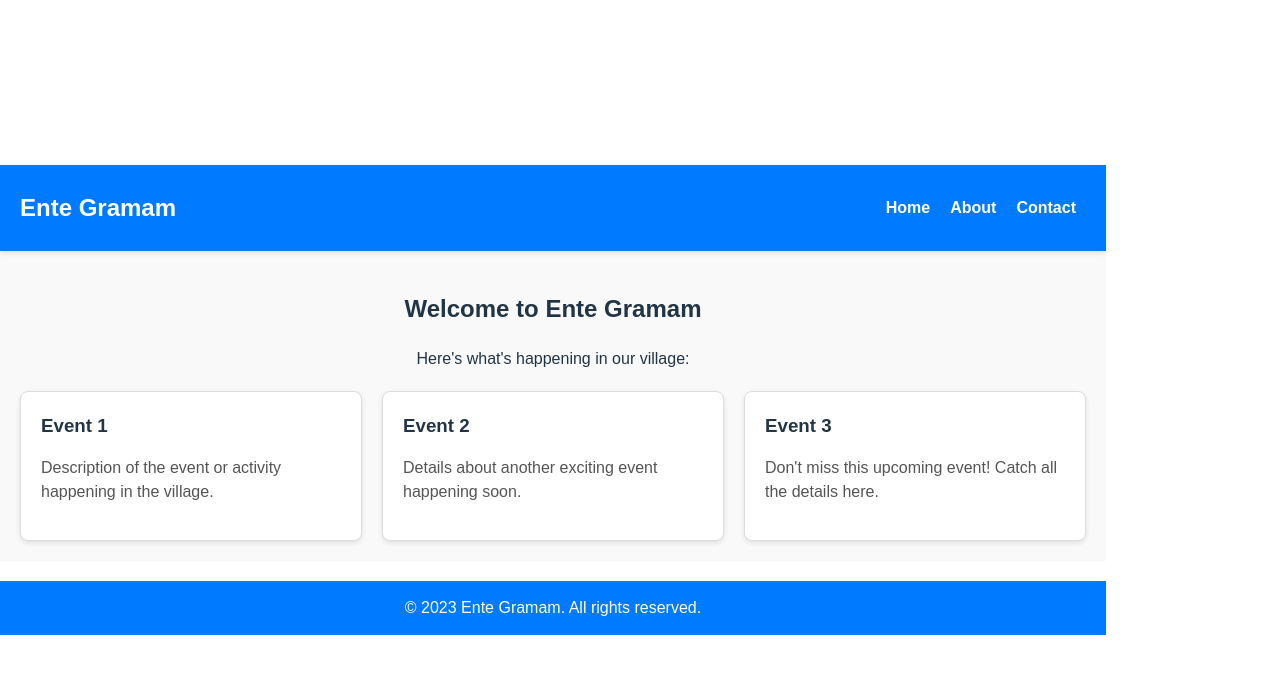
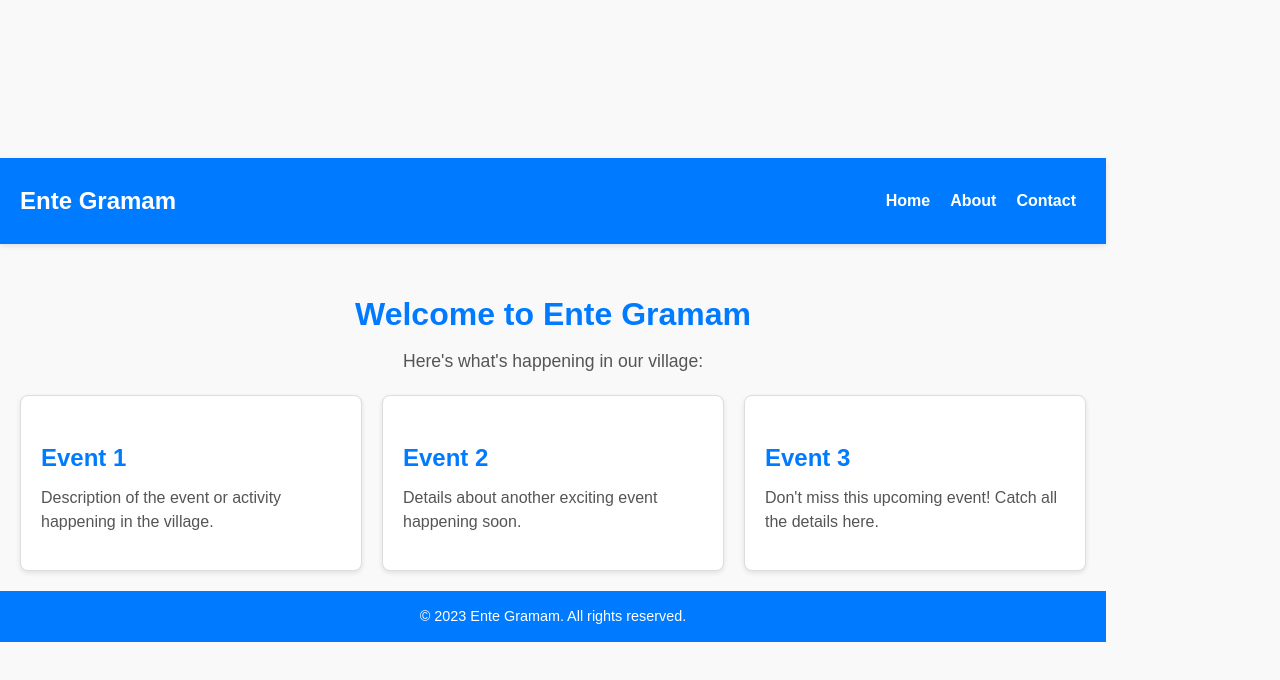
Before and after one commit to code-ninja-labs/ente-gramam1, a React (Vite) app: page / in a window 1280 px wide. Shown: the top 680 px of the page. Built offline with nearby package versions, Linux system fonts and the light colour scheme.

Commit message:
Update Home.css

```diff
--- a/src/pages/Home.css
+++ b/src/pages/Home.css
@@ -1,14 +1,16 @@
 /* General Resets */
-body, html {
+body {
   margin: 0;
   padding: 0;
   box-sizing: border-box;
   font-family: Arial, sans-serif;
+  background-color: #f9f9f9; /* Light background for the whole page */
+  overflow-x: hidden; /* Prevent horizontal scrolling */
 }
 
 /* Navbar Styles */
 .navbar {
-  background-color: #007bff;
+  background-color: #007bff; /* Primary blue color */
   color: #fff;
   position: sticky;
   top: 0;
@@ -40,7 +42,7 @@ body, html {
 }
 
 .navbar-links a {
-  color: #fff;
+  color: #fff; /* Keep link color white */
   text-decoration: none;
   font-weight: bold;
 }
@@ -53,9 +55,23 @@ body, html {
 .content {
   padding: 20px;
   text-align: center;
-  background-color: #f9f9f9;
+  background-color: #f9f9f9; /* Matches body’s background */
+  color: #333; /* Dark font color for better visibility */
 }
 
+.content h2 {
+  font-size: 2rem;
+  color: #007bff; /* Bright color for the heading */
+  margin-bottom: 10px;
+}
+
+.content p {
+  color: #555; /* Subtle but visible for descriptions */
+  font-size: 1.1rem;
+  margin-top: 5px;
+}
+
+/* Cards Section */
 .cards-container {
   display: flex;
   justify-content: center;
@@ -75,20 +91,24 @@ body, html {
 }
 
 .card h3 {
-  margin: 0 0 10px 0;
+  font-size: 1.5rem;
+  color: #007bff; /* Card title matches theme */
+  margin-bottom: 10px;
 }
 
 .card p {
   color: #555;
+  font-size: 1rem;
 }
 
 /* Footer Styles */
 .footer {
-  background-color: #007bff;
+  background-color: #007bff; /* Consistent with navbar */
   color: #fff;
   text-align: center;
   padding: 10px 0;
-  margin-top: 20px;
+  margin: 0; /* Removes unwanted spacing */
+  font-size: 0.9rem;
 }
 
 .footer p {
```
